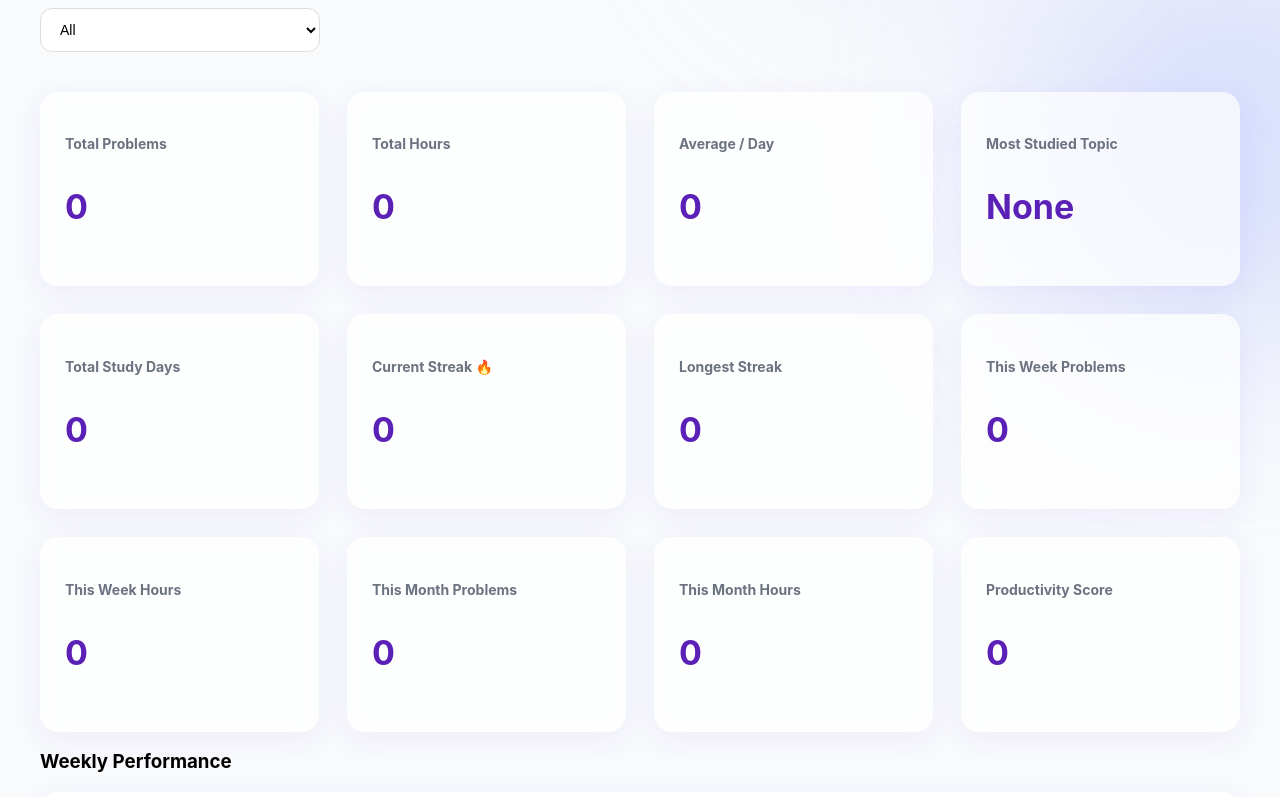
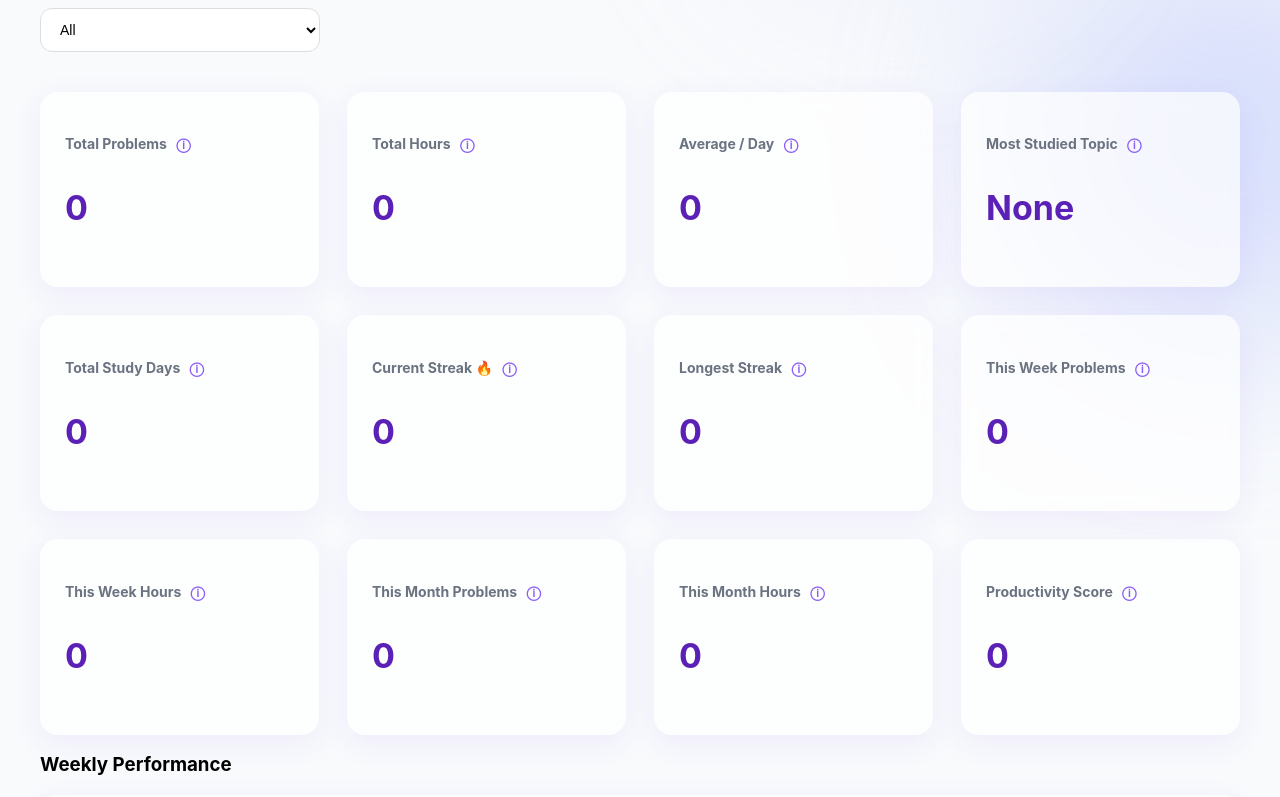
Before and after one commit to sk-725/RecruitRoute, a plain HTML site: page frontend/index.html in a window 1280 px wide. Shown: the part 590-1387 px from the top of the page. Drawn offline with nearby package versions, Linux system fonts and the light colour scheme; no server answers.

Commit message:
Upgraded UI

```diff
--- a/frontend/index.html
+++ b/frontend/index.html
@@ -33,62 +33,98 @@
   <!-- DASHBOARD CARDS -->
   <div class="dashboard reveal">
     <div class="card">
-      <h4>Total Problems</h4>
+      <h4>
+        Total Problems
+        <span class="metric-info" data-info="Total number of coding problems solved across all study days.">ⓘ</span>
+      </h4>
       <p id="totalProblems">0</p>
     </div>
 
     <div class="card">
-      <h4>Total Hours</h4>
+      <h4>
+        Total Hours
+        <span class="metric-info" data-info="Total number of hours spent studying.">ⓘ</span>
+      </h4>
       <p id="totalHours">0</p>
     </div>
 
     <div class="card">
-      <h4>Average / Day</h4>
+      <h4>
+        Average / Day
+        <span class="metric-info" data-info="Average number of problems solved per study day.">ⓘ</span>
+      </h4>
       <p id="avgProblems">0</p>
     </div>
 
     <div class="card">
-      <h4>Most Studied Topic</h4>
+      <h4>
+        Most Studied Topic
+        <span class="metric-info" data-info="Topic that appears most frequently in your study entries.">ⓘ</span>
+      </h4>
       <p id="topTopic">None</p>
     </div>
 
     <div class="card">
-      <h4>Total Study Days</h4>
+      <h4>
+        Total Study Days
+        <span class="metric-info" data-info="Total number of unique days you logged study activity.">ⓘ</span>
+      </h4>
       <p id="studyDays">0</p>
     </div>
 
     <div class="card">
-      <h4>Current Streak 🔥</h4>
+      <h4>
+        Current Streak 🔥
+        <span class="metric-info" data-info="Number of consecutive days you studied without missing a day.">ⓘ</span>
+      </h4>
       <p id="currentStreak">0</p>
     </div>
 
     <div class="card">
-      <h4>Longest Streak </h4>
+      <h4>
+        Longest Streak
+        <span class="metric-info" data-info="Highest number of consecutive study days achieved so far.">ⓘ</span>
+      </h4>
       <p id="longestStreak">0</p>
     </div>
 
     <div class="card">
-      <h4>This Week Problems</h4>
+      <h4>
+        This Week Problems
+        <span class="metric-info" data-info="Problems solved during the current week.">ⓘ</span>
+      </h4>
       <p id="weeklyProblems">0</p>
     </div>
 
     <div class="card">
-      <h4>This Week Hours</h4>
+      <h4>
+        This Week Hours
+        <span class="metric-info" data-info="Hours studied during the current week.">ⓘ</span>
+      </h4>
       <p id="weeklyHours">0</p>
     </div>
 
     <div class="card">
-      <h4>This Month Problems</h4>
+      <h4>
+        This Month Problems
+        <span class="metric-info" data-info="Problems solved during the current month.">ⓘ</span>
+      </h4>
       <p id="monthlyProblems">0</p>
     </div>
 
     <div class="card">
-      <h4>This Month Hours</h4>
+      <h4>
+        This Month Hours
+        <span class="metric-info" data-info="Hours studied during the current month.">ⓘ</span>
+      </h4>
       <p id="monthlyHours">0</p>
     </div>
 
     <div class="card">
-      <h4>Productivity Score </h4>
+      <h4>
+        Productivity Score
+        <span class="metric-info" data-info="Composite score combining average performance, streak, and weekly effort.">ⓘ</span>
+      </h4>
       <p id="productivityScore">0</p>
     </div>
 
@@ -214,7 +250,9 @@ async function loadEntries() {
         monthlyHours += parseFloat(item.hours);
       }
 
-      topicCount[item.topic] = (topicCount[item.topic] || 0) + 1;
+      if(item.topic && item.topic.trim() !== ""){
+        topicCount[item.topic] = (topicCount[item.topic] || 0) + 1;
+      }
 
       const li = document.createElement("li");
       li.innerHTML = `
@@ -239,7 +277,7 @@ async function loadEntries() {
     let mostStudied = "None";
 
     for (let topic in topicCount) {
-      if (topicCount[topic] > maxCount) {
+      if (topicCount[topic] > maxCount && topic !== "undefined") {
         maxCount = topicCount[topic];
         mostStudied = topic;
       }
@@ -383,6 +421,28 @@ function animateCounters() {
   });
 }
 
+// METRIC INFO TOOLTIP
+document.addEventListener("click", function(e){
+
+  if(e.target.classList.contains("metric-info")){
+
+    const existing = document.querySelector(".metric-tooltip");
+    if(existing) existing.remove();
+
+    const tooltip = document.createElement("div");
+    tooltip.className = "metric-tooltip";
+    tooltip.innerText = e.target.dataset.info;
+
+    e.target.appendChild(tooltip);
+  }
+
+  else{
+    const existing = document.querySelector(".metric-tooltip");
+    if(existing) existing.remove();
+  }
+
+});
+
 loadEntries();
 
 </script>
--- a/frontend/styles.css
+++ b/frontend/styles.css
@@ -267,3 +267,28 @@ button:hover {
   opacity: 1;
   transform: translateY(0);
 }
+
+.metric-info {
+  font-size: 14px;
+  margin-left: 6px;
+  cursor: pointer;
+  color: #8b5cf6;
+  position: relative;
+}
+
+.metric-info:hover {
+  color: #4c1d95;
+}
+
+.metric-tooltip {
+  position: absolute;
+  background: white;
+  padding: 10px 14px;
+  border-radius: 8px;
+  font-size: 13px;
+  width: 220px;
+  box-shadow: 0 10px 25px rgba(0,0,0,0.1);
+  top: 24px;
+  left: 0;
+  z-index: 20;
+}
```
